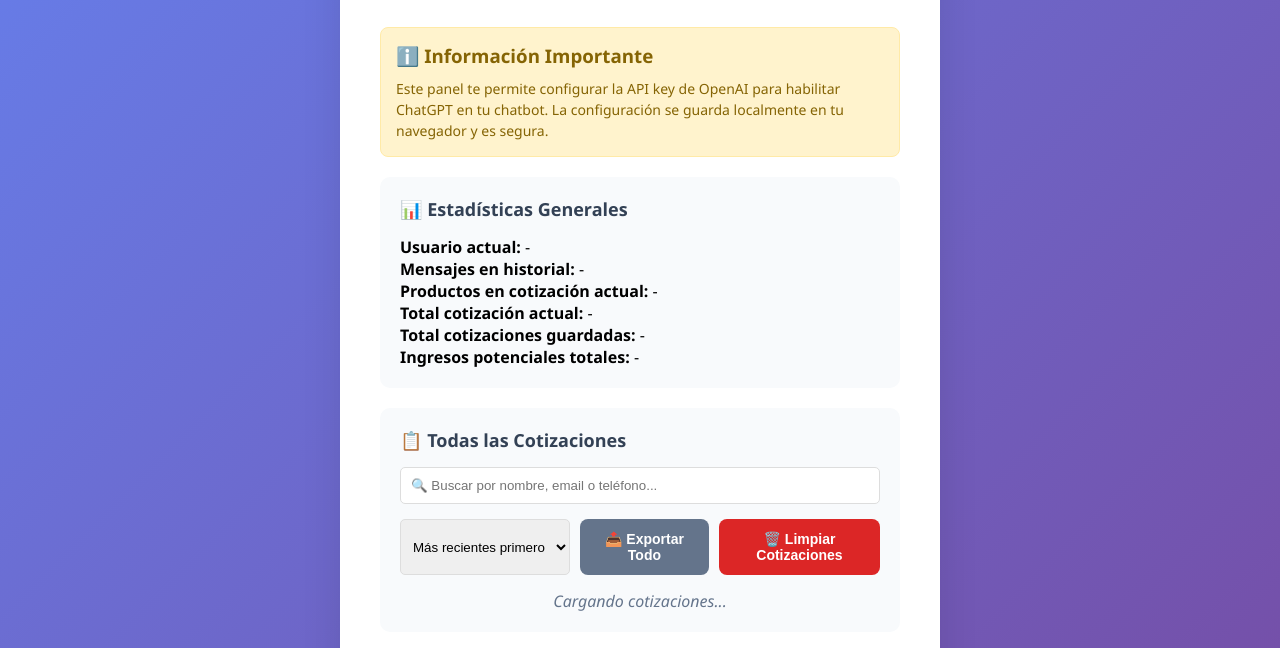
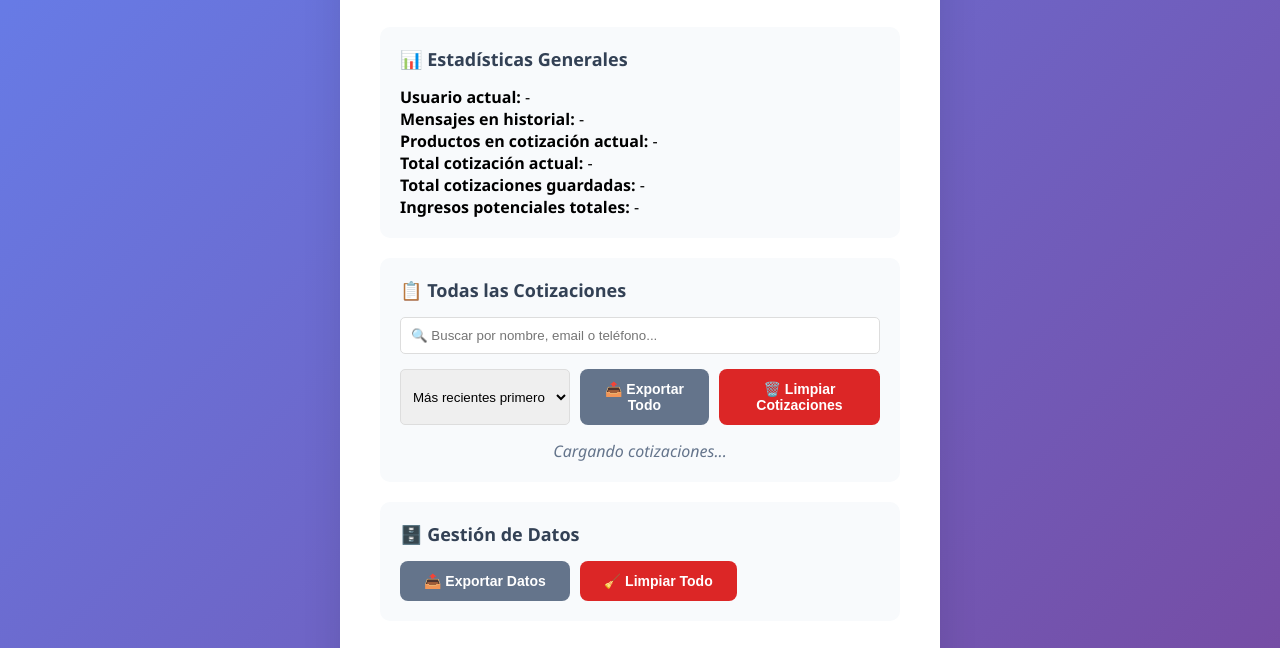
Before and after one commit to deepmindneural/blank-app, a website: page admin.html in a window 1280 px wide. Shown: the part 133-781 px from the top of the page. Drawn offline with Linux system fonts and the light colour scheme.

Commit message:
Update admin.html

```diff
--- a/admin.html
+++ b/admin.html
@@ -288,13 +288,6 @@
             <h1>🔧 Panel de Administración</h1>
             <p>Configuración del Chatbot Print & Copy</p>
         </div>
-
-        <div class="info-box">
-            <h3>ℹ️ Información Importante</h3>
-            <p>Este panel te permite configurar la API key de OpenAI para habilitar ChatGPT en tu chatbot. La configuración se guarda localmente en tu navegador y es segura.</p>
-        </div>
-
-
 
         <div class="section">
             <h2>📊 Estadísticas Generales</h2>
```
